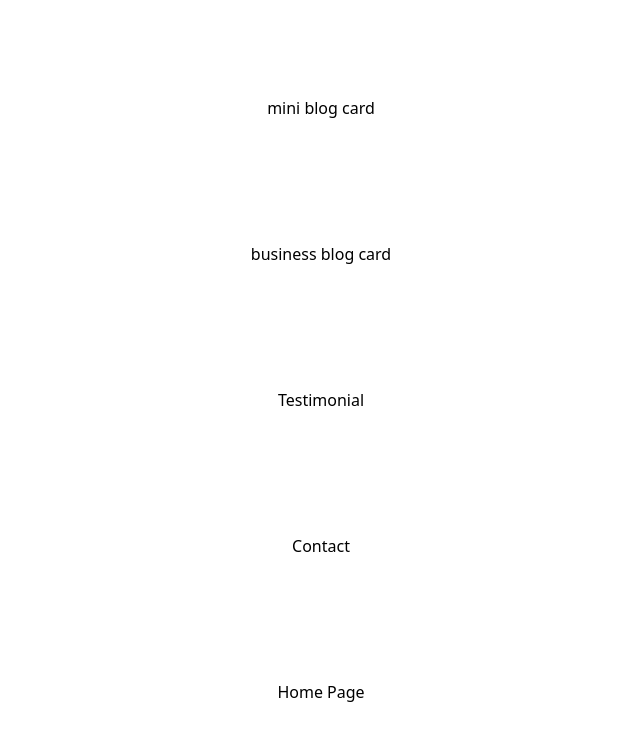
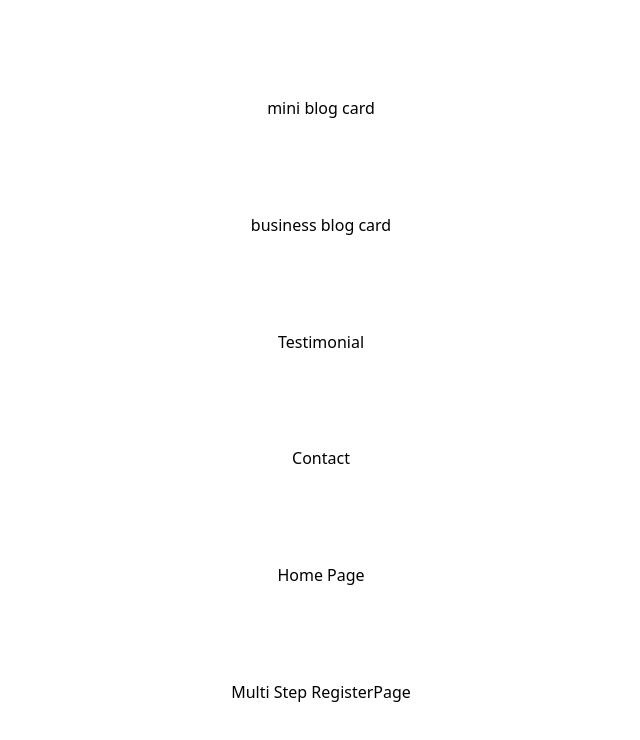
Before and after one commit to brayanpesantes/practicing-in-devchallenge, a Next.js app: page / in a window 1280 px wide. Shown: the top 740 px of the page, without its empty margins (319-959 px from the left). Built offline with nearby package versions, Linux system fonts and the light colour scheme.

Commit message:
add link

```diff
--- a/app/page.tsx
+++ b/app/page.tsx
@@ -6,6 +6,7 @@ export default function Home() {
       <a href="/testimonial">Testimonial</a>
       <a href="/contact">Contact</a>
       <a href="/home">Home Page</a>
+      <a href="/multi-step-register"> Multi Step RegisterPage</a>
     </main>
   );
 }
```
